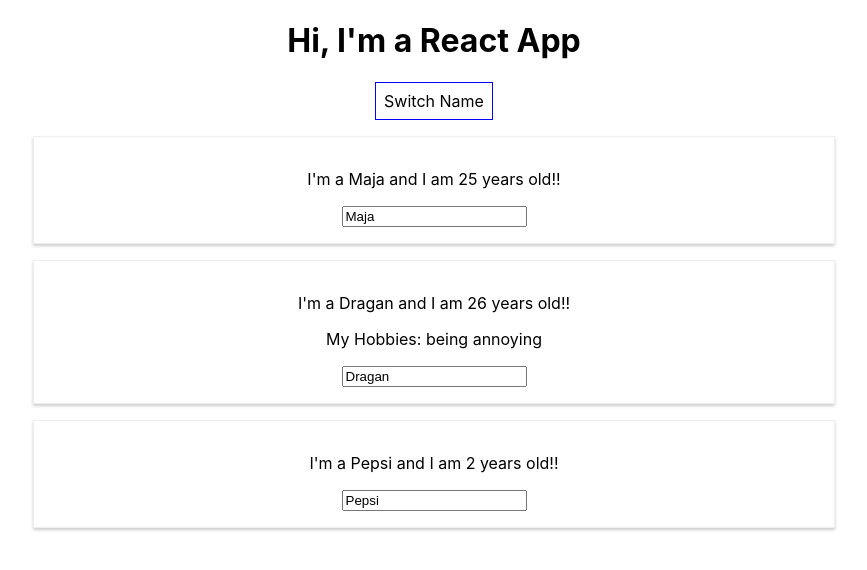
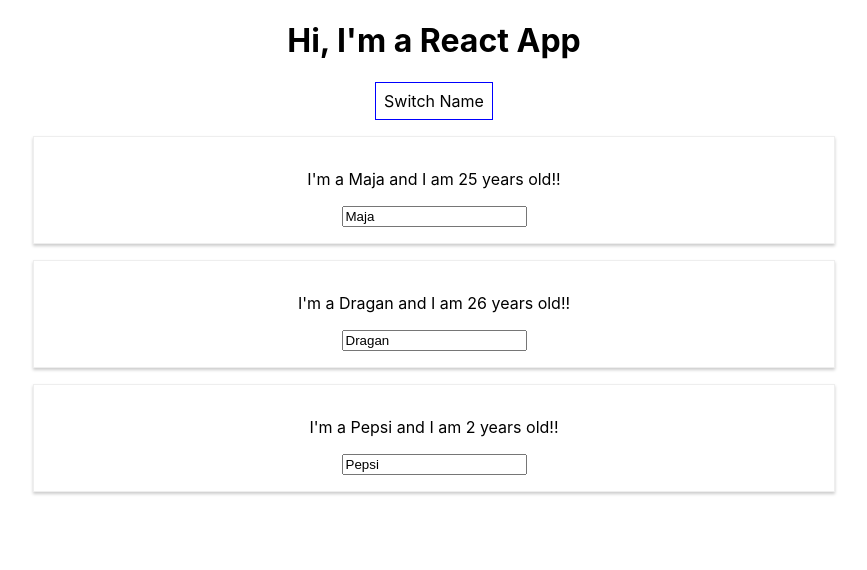
Before and after one commit to MajaSveljo/react_maximillian, a React (Create React App) app: page / in a window 1280 px wide. Both pictures are taken after a click on the button "Switch Name". Shown: the top 570 px of the page, without its empty margins (206-1073 px from the left). Built offline with nearby package versions, Linux system fonts and the light colour scheme.

Commit message:
Outputting lists sec 4 lec 53

```diff
--- a/src/App.js
+++ b/src/App.js
@@ -56,18 +56,11 @@ class App extends Component {
     if (this.state.showPersons) {
         persons = (
           <div>
-            <Person
-              name={this.state.persons[0].name}
-              age={this.state.persons[0].age} />
-            <Person
-              name={this.state.persons[1].name}
-              age={this.state.persons[1].age}
-              click={this.switchNameHandler.bind(this, "Dragan2")}
-              changed={this.nameChangedHandler}>
-              My Hobbies: being annoying</Person>
-            <Person
-              name={this.state.persons[2].name}
-              age={this.state.persons[2].age} />
+            {this.state.persons.map(person => {
+              return <Person
+                name={person.name}
+                age={person.age} />
+            })}
           </div>
         )
     }
```
